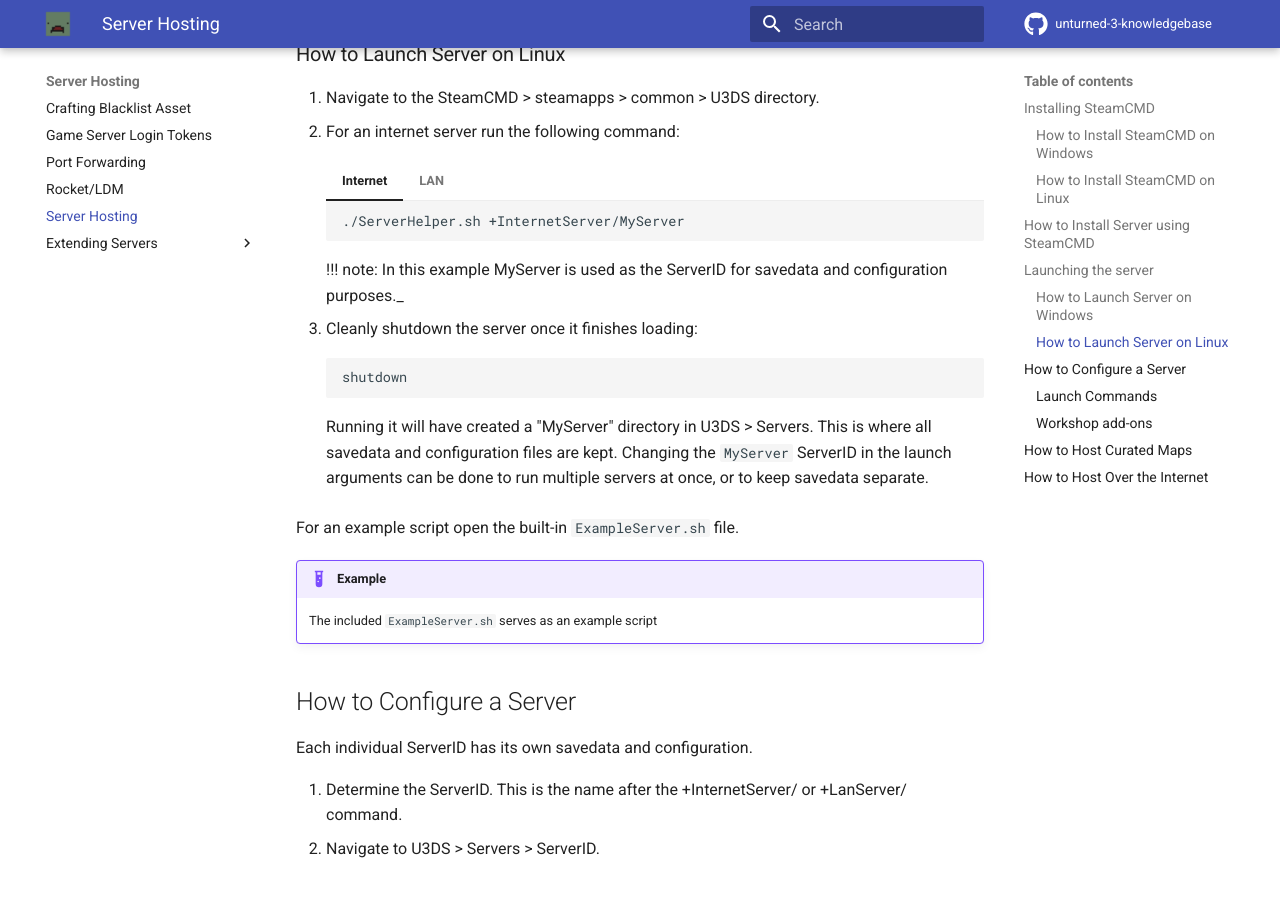
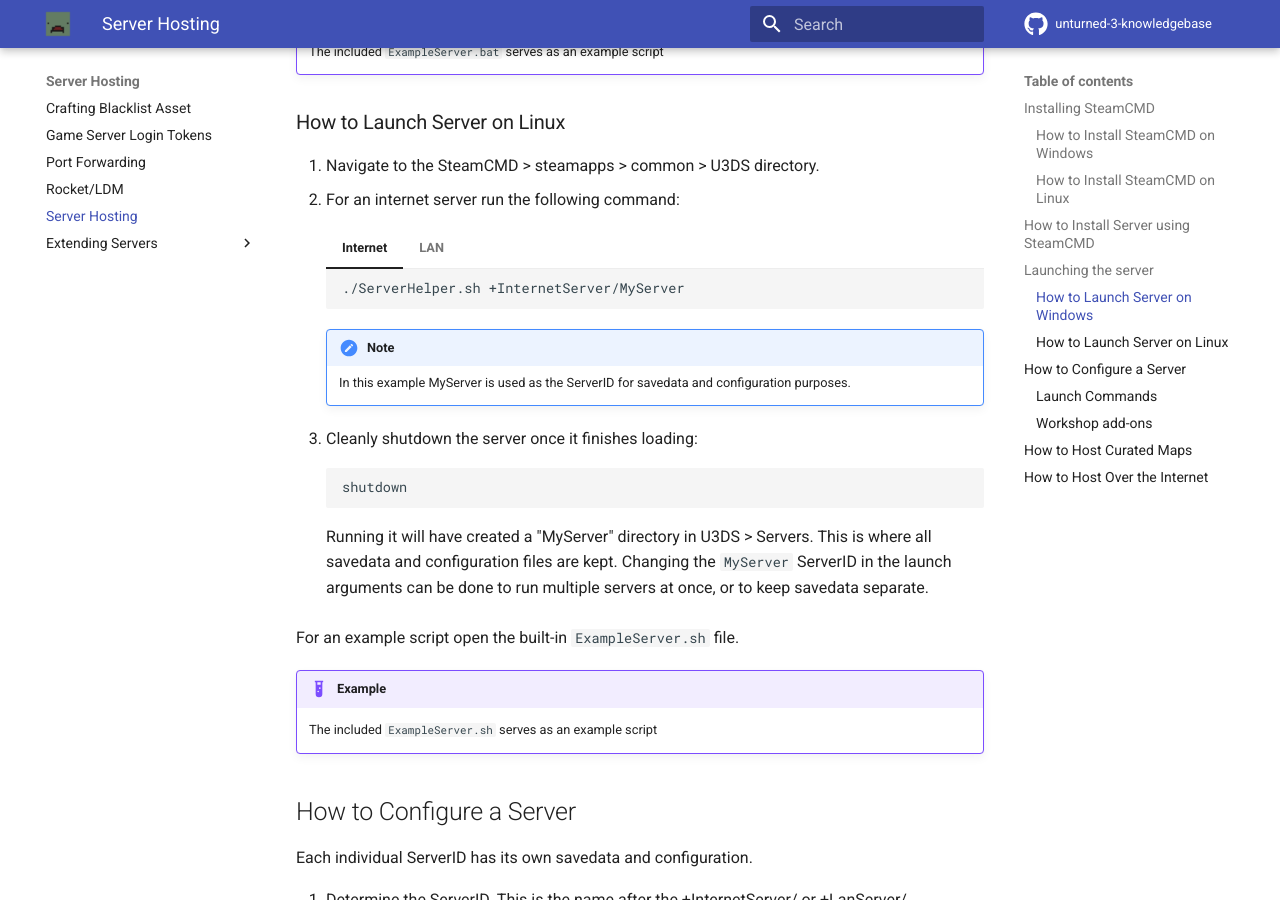
Before and after one commit to unturned-info/unturned-3-knowledgebase, an MkDocs documentation site: the page built from docs/Server Hosting/ServerHosting.md, in a window 1280 px wide and 900 px high, scrolled down 2563 px. Built offline with MkDocs 1.6.1 and Material for MkDocs 9.7.7, drawn with Linux system fonts in a browser that asks for light colours; comment, search, counter and statistics services are not loaded; some of the changed text lies outside the part shown.

````diff
--- a/docs/Server Hosting/ServerHosting.md
+++ b/docs/Server Hosting/ServerHosting.md
@@ -93,7 +94,6 @@ Continue to: [How to Launch Server on Windows](#How-to-Launch-Server-on-Windows)
 
 ### How to Launch Server on Linux
 
-
 1. Navigate to the SteamCMD > steamapps > common > U3DS directory.
 2. For an internet server run the following command:
 
@@ -107,7 +107,8 @@ Continue to: [How to Launch Server on Windows](#How-to-Launch-Server-on-Windows)
         ./ServerHelper.sh +LanServer/MyServer
         ```
 
-    !!! note: In this example MyServer is used as the ServerID for savedata and configuration purposes._
+    !!! note
+        In this example MyServer is used as the ServerID for savedata and configuration purposes.
 
 3. Cleanly shutdown the server once it finishes loading:
 
````
Also changed, not shown: other parts of docs/Server Hosting/ServerHosting.md (+2 -1 lines).
